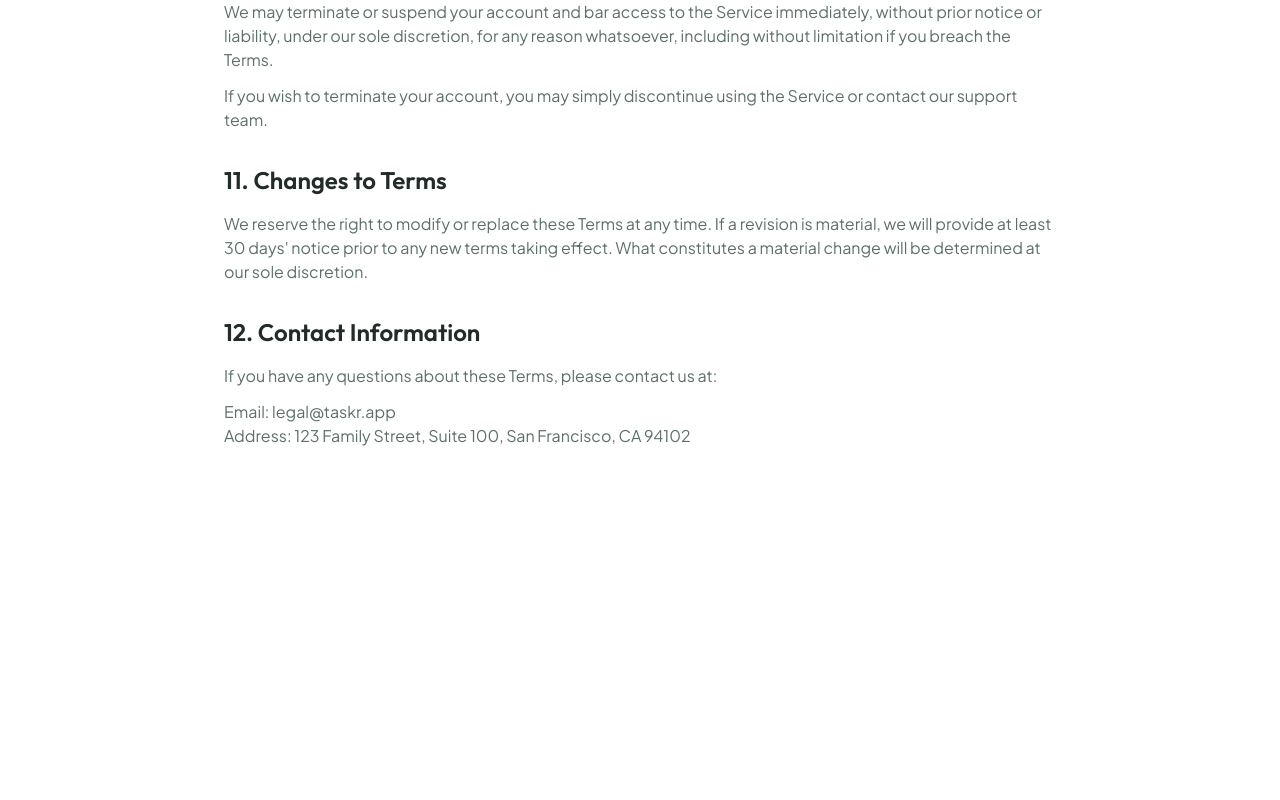
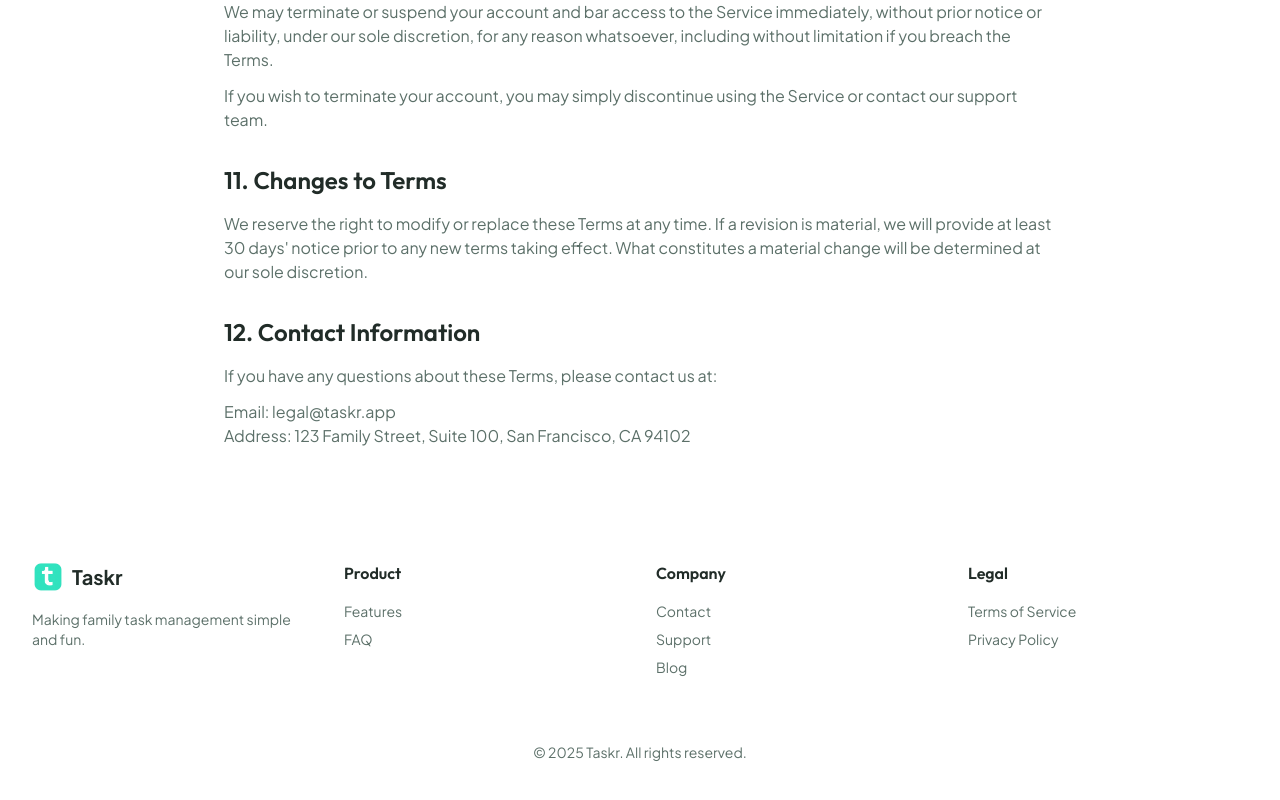
Before and after one commit to johnnywalker100/taskrsite, a Next.js app: page /terms in a window 1280 px wide. Shown: the part 2281-3081 px from the top of the page. Before the commit the page ends 2793 px from the top, so only its background shows below. Built offline with nearby package versions, Linux system fonts and the light colour scheme.

Commit message:
Unify footer and logo usage

```diff
--- /dev/null
+++ b/src/components/SiteFooter.tsx
@@ -0,0 +1,84 @@
+import Link from "next/link";
+import { TaskrLogo } from "@/components/TaskrLogo";
+
+export function SiteFooter() {
+  return (
+    <footer className="glass border-t border-white/40 py-12">
+      <div className="max-w-7xl mx-auto px-4 sm:px-6 lg:px-8">
+        <div className="grid grid-cols-1 md:grid-cols-4 gap-8 mb-8">
+          <div>
+            <div className="flex items-center gap-2 mb-4">
+              <TaskrLogo className="w-8 h-8 rounded-lg" />
+              <span className="text-xl font-bold">Taskr</span>
+            </div>
+            <p className="text-sm text-muted-foreground">
+              Making family task management simple and fun.
+            </p>
+          </div>
+
+          <div>
+            <h3 className="font-semibold mb-4">Product</h3>
+            <ul className="space-y-2 text-sm text-muted-foreground">
+              <li>
+                <Link href="/#features" className="hover:text-foreground transition-colors">
+                  Features
+                </Link>
+              </li>
+              <li>
+                <Link href="/#faq" className="hover:text-foreground transition-colors">
+                  FAQ
+                </Link>
+              </li>
+            </ul>
+          </div>
+
+          <div>
+            <h3 className="font-semibold mb-4">Company</h3>
+            <ul className="space-y-2 text-sm text-muted-foreground">
+              <li>
+                <Link href="/#contact" className="hover:text-foreground transition-colors">
+                  Contact
+                </Link>
+              </li>
+              <li>
+                <Link href="/support" className="hover:text-foreground transition-colors">
+                  Support
+                </Link>
+              </li>
+              <li>
+                <a
+                  href="https://blog.thetaskr.app"
+                  className="hover:text-foreground transition-colors"
+                  target="_blank"
+                  rel="noreferrer"
+                >
+                  Blog
+                </a>
+              </li>
+            </ul>
+          </div>
+
+          <div>
+            <h3 className="font-semibold mb-4">Legal</h3>
+            <ul className="space-y-2 text-sm text-muted-foreground">
+              <li>
+                <Link href="/terms" className="hover:text-foreground transition-colors">
+                  Terms of Service
+                </Link>
+              </li>
+              <li>
+                <Link href="/privacy" className="hover:text-foreground transition-colors">
+                  Privacy Policy
+                </Link>
+              </li>
+            </ul>
+          </div>
+        </div>
+
+        <div className="border-t border-white/40 pt-8 text-center text-sm text-muted-foreground">
+          <p>© 2025 Taskr. All rights reserved.</p>
+        </div>
+      </div>
+    </footer>
+  );
+}
--- a/src/pages/index.tsx
+++ b/src/pages/index.tsx
@@ -4,6 +4,8 @@ import { Card, CardContent, CardDescription, CardHeader, CardTitle } from "@/com
 import { Badge } from "@/components/ui/badge";
 import { useState } from "react";
 import Link from "next/link";
+import { TaskrLogo } from "@/components/TaskrLogo";
+import { SiteFooter } from "@/components/SiteFooter";
 
 export default function Home() {
   const [mobileMenuOpen, setMobileMenuOpen] = useState(false);
@@ -97,11 +99,7 @@ export default function Home() {
         <div className="max-w-7xl mx-auto px-4 sm:px-6 lg:px-8">
           <div className="flex justify-between items-center h-16">
             <div className="flex items-center gap-2">
-              <img
-                src="/ChatGPT_Image_Dec_4__2025__12_21_24_AM-removebg-preview.png"
-                alt="Taskr App Icon"
-                className="w-10 h-10 rounded-xl"
-              />
+              <TaskrLogo className="w-10 h-10 rounded-xl" />
               <span className="text-2xl font-bold text-foreground">Taskr</span>
             </div>
 
@@ -402,54 +400,7 @@ export default function Home() {
         </div>
       </section>
 
-      <footer className="glass border-t border-white/40 py-12">
-        <div className="max-w-7xl mx-auto px-4 sm:px-6 lg:px-8">
-          <div className="grid grid-cols-1 md:grid-cols-4 gap-8 mb-8">
-            <div>
-              <div className="flex items-center gap-2 mb-4">
-                <img
-                  src="/ChatGPT_Image_Dec_4__2025__12_21_24_AM-removebg-preview.png"
-                  alt="Taskr App Icon"
-                  className="w-8 h-8 rounded-lg"
-                />
-                <span className="text-xl font-bold">Taskr</span>
-              </div>
-              <p className="text-sm text-muted-foreground">
-                Making family task management simple and fun.
-              </p>
-            </div>
-
-            <div>
-              <h3 className="font-semibold mb-4">Product</h3>
-              <ul className="space-y-2 text-sm text-muted-foreground">
-                <li><a href="#features" className="hover:text-foreground transition-colors">Features</a></li>
-                <li><a href="#faq" className="hover:text-foreground transition-colors">FAQ</a></li>
-              </ul>
-            </div>
-
-            <div>
-              <h3 className="font-semibold mb-4">Company</h3>
-              <ul className="space-y-2 text-sm text-muted-foreground">
-                <li><a href="#" className="hover:text-foreground transition-colors">About Us</a></li>
-                <li><a href="#contact" className="hover:text-foreground transition-colors">Contact</a></li>
-                <li><a href="#" className="hover:text-foreground transition-colors">Blog</a></li>
-              </ul>
-            </div>
-
-            <div>
-              <h3 className="font-semibold mb-4">Legal</h3>
-              <ul className="space-y-2 text-sm text-muted-foreground">
-                <li><Link href="/terms" className="hover:text-foreground transition-colors">Terms of Service</Link></li>
-                <li><Link href="/privacy" className="hover:text-foreground transition-colors">Privacy Policy</Link></li>
-              </ul>
-            </div>
-          </div>
-
-          <div className="border-t border-white/40 pt-8 text-center text-sm text-muted-foreground">
-            <p>© 2025 Taskr. All rights reserved.</p>
-          </div>
-        </div>
-      </footer>
+      <SiteFooter />
     </div>
   );
 }
--- a/src/pages/privacy.tsx
+++ b/src/pages/privacy.tsx
@@ -2,6 +2,7 @@ import Link from "next/link";
 import { Button } from "@/components/ui/button";
 import { ArrowLeft } from "lucide-react";
 import { TaskrLogo } from "@/components/TaskrLogo";
+import { SiteFooter } from "@/components/SiteFooter";
 
 export default function PrivacyPolicy() {
   return (
@@ -214,6 +215,7 @@ export default function PrivacyPolicy() {
           </section>
         </div>
       </div>
+      <SiteFooter />
     </div>
   );
 }
--- a/src/pages/support.tsx
+++ b/src/pages/support.tsx
@@ -1,8 +1,8 @@
 import Link from "next/link";
 import { Button } from "@/components/ui/button";
-import { ArrowLeft, Mail, MessageSquare, Shield } from "lucide-react";
+import { ArrowLeft, Mail } from "lucide-react";
 import { TaskrLogo } from "@/components/TaskrLogo";
-import { Card, CardContent, CardDescription, CardHeader, CardTitle } from "@/components/ui/card";
+import { SiteFooter } from "@/components/SiteFooter";
 
 const SUPPORT_EMAIL = "sebas@thetaskr.app";
 
@@ -46,6 +46,7 @@ export default function SupportPage() {
           </Button>
         </section>
       </main>
+      <SiteFooter />
     </div>
   );
 }
--- a/src/pages/terms.tsx
+++ b/src/pages/terms.tsx
@@ -2,6 +2,7 @@ import Link from "next/link";
 import { Button } from "@/components/ui/button";
 import { ArrowLeft } from "lucide-react";
 import { TaskrLogo } from "@/components/TaskrLogo";
+import { SiteFooter } from "@/components/SiteFooter";
 
 export default function TermsOfService() {
   return (
@@ -155,6 +156,7 @@ export default function TermsOfService() {
           </section>
         </div>
       </div>
+      <SiteFooter />
     </div>
   );
 }
```
